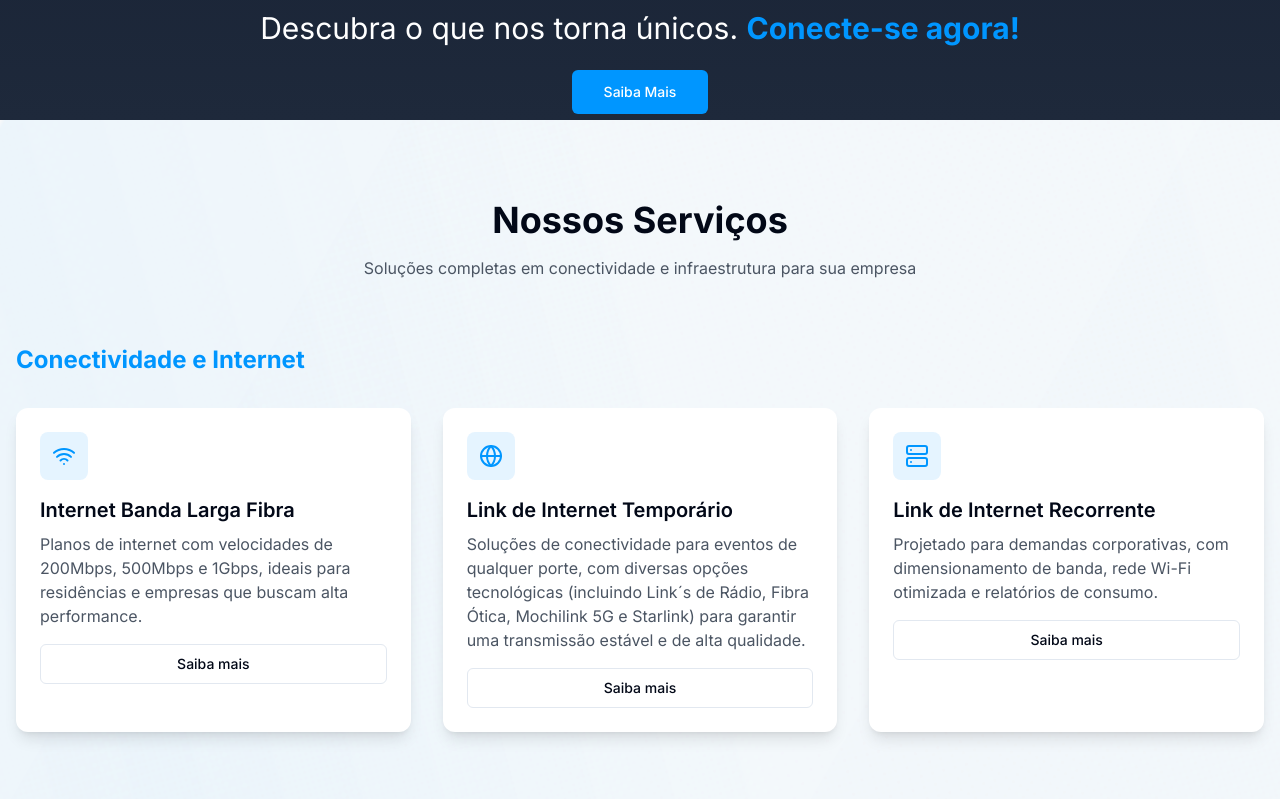
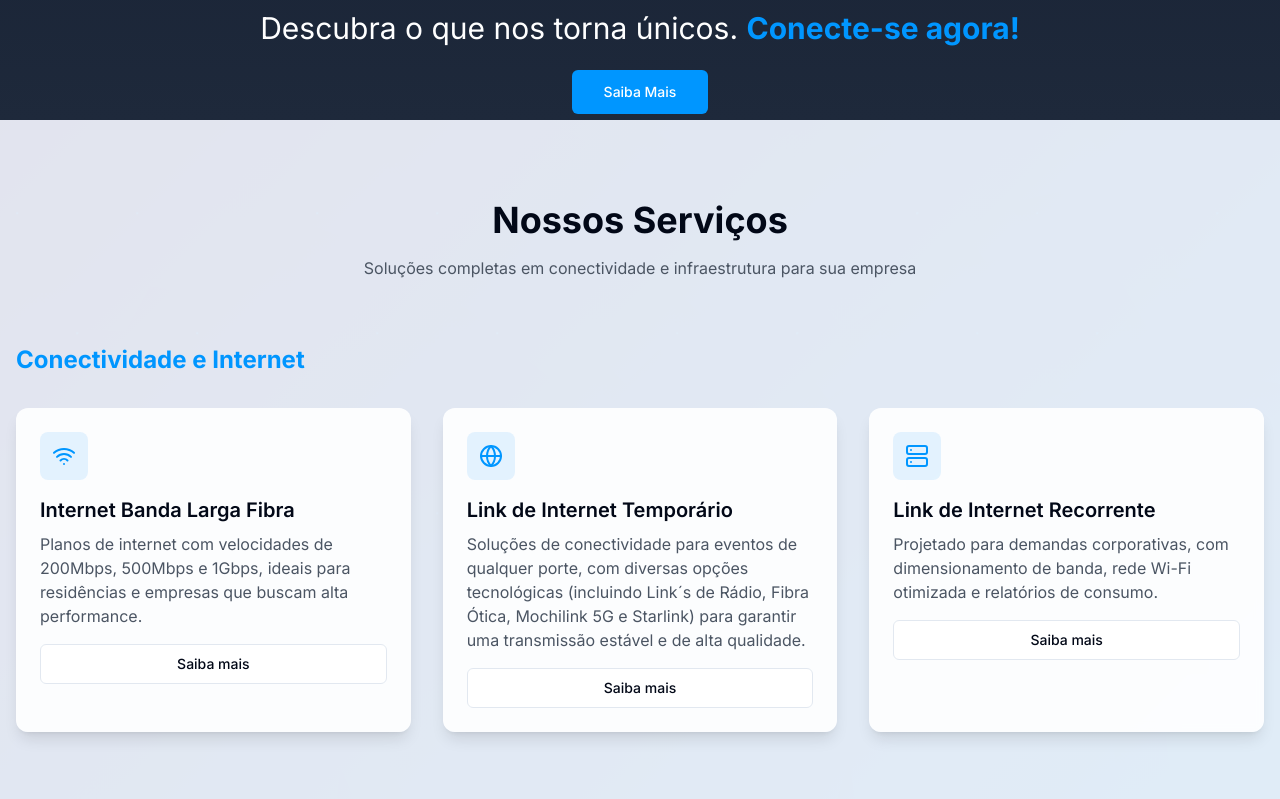
Before and after one commit to jadsonwelder/connectify-landing-pro, a React (Vite) app: page / in a window 1280 px wide. Shown: the part 680-1479 px from the top of the page. Built offline with nearby package versions, Linux system fonts and the light colour scheme.

Commit message:
Improve Services Section Background
The background of the Services section will be updated to include a moving neural network effect.  No grids or intersecting frames will be used.

```diff
--- a/src/components/sections/services.tsx
+++ b/src/components/sections/services.tsx
@@ -1,3 +1,4 @@
+
 import { Wifi, Globe, Cloud, Database, Server, Users, Building } from "lucide-react";
 import { Button } from "@/components/ui/button";
 
@@ -65,8 +66,8 @@ export function Services() {
 
   return (
     <section id="servicos" className="relative py-20 bg-gray-50 overflow-hidden">
-      <div className="absolute inset-0 pointer-events-none">
-        <div className="fiber-lines"></div>
+      <div className="absolute inset-0">
+        <div className="neural-network"></div>
       </div>
 
       <div className="container mx-auto px-4 relative z-10">
@@ -89,7 +90,7 @@ export function Services() {
                 {category.items.map((service, serviceIdx) => (
                   <div
                     key={serviceIdx}
-                    className="bg-white rounded-xl p-6 shadow-lg hover:shadow-xl transition-shadow"
+                    className="bg-white/90 backdrop-blur-sm rounded-xl p-6 shadow-lg hover:shadow-xl transition-shadow"
                   >
                     <div className="w-12 h-12 bg-primary/10 rounded-lg flex items-center justify-center mb-4">
                       <service.icon className="w-6 h-6 text-primary" />
--- a/src/index.css
+++ b/src/index.css
@@ -43,42 +43,72 @@
   }
 }
 
-.fiber-lines {
+.neural-network {
   position: absolute;
   inset: 0;
+  background: linear-gradient(135deg, #1a237e 0%, #0096FF 100%);
+  opacity: 0.1;
   overflow: hidden;
 }
 
-.fiber-lines::before {
+.neural-network::before {
   content: '';
   position: absolute;
-  top: -50%;
-  left: -50%;
-  right: -50%;
-  bottom: -50%;
-  background:
-    linear-gradient(90deg,
-      transparent 0%,
-      rgba(0, 150, 255, 0.02) 45%,
-      rgba(0, 150, 255, 0.05) 50%,
-      rgba(0, 150, 255, 0.02) 55%,
-      transparent 100%),
-    linear-gradient(45deg,
-      transparent 0%,
-      rgba(0, 150, 255, 0.02) 45%,
-      rgba(0, 150, 255, 0.05) 50%,
-      rgba(0, 150, 255, 0.02) 55%,
-      transparent 100%);
-  background-size: 300% 300%;
-  animation: light-trails 12s linear infinite;
-  transform: rotate(30deg);
+  inset: -50%;
+  background-image:
+    radial-gradient(
+      circle at 30% 50%,
+      rgba(0, 150, 255, 0.1) 0%,
+      rgba(0, 150, 255, 0) 50%
+    ),
+    radial-gradient(
+      circle at 70% 50%,
+      rgba(0, 150, 255, 0.1) 0%,
+      rgba(0, 150, 255, 0) 50%
+    );
+  animation: neural-pulse 8s ease-in-out infinite alternate;
 }
 
-@keyframes light-trails {
+.neural-network::after {
+  content: '';
+  position: absolute;
+  inset: 0;
+  background-image:
+    radial-gradient(2px 2px at 20% 30%, rgba(0, 150, 255, 0.8) 50%, transparent 50%),
+    radial-gradient(2px 2px at 40% 70%, rgba(0, 150, 255, 0.8) 50%, transparent 50%),
+    radial-gradient(2px 2px at 60% 30%, rgba(0, 150, 255, 0.8) 50%, transparent 50%),
+    radial-gradient(2px 2px at 80% 70%, rgba(0, 150, 255, 0.8) 50%, transparent 50%);
+  background-repeat: repeat;
+  background-size: 300px 300px;
+  animation: neural-movement 20s linear infinite;
+  opacity: 0.5;
+}
+
+@keyframes neural-movement {
   0% {
-    background-position: 200% 200%, 200% 200%;
+    transform: translate(0, 0);
+  }
+  25% {
+    transform: translate(-50px, 20px);
+  }
+  50% {
+    transform: translate(-20px, -50px);
+  }
+  75% {
+    transform: translate(50px, -20px);
   }
   100% {
-    background-position: -200% -200%, -200% -200%;
+    transform: translate(0, 0);
   }
 }
+
+@keyframes neural-pulse {
+  0%, 100% {
+    opacity: 0.3;
+    transform: scale(1);
+  }
+  50% {
+    opacity: 0.5;
+    transform: scale(1.2);
+  }
+}
```
